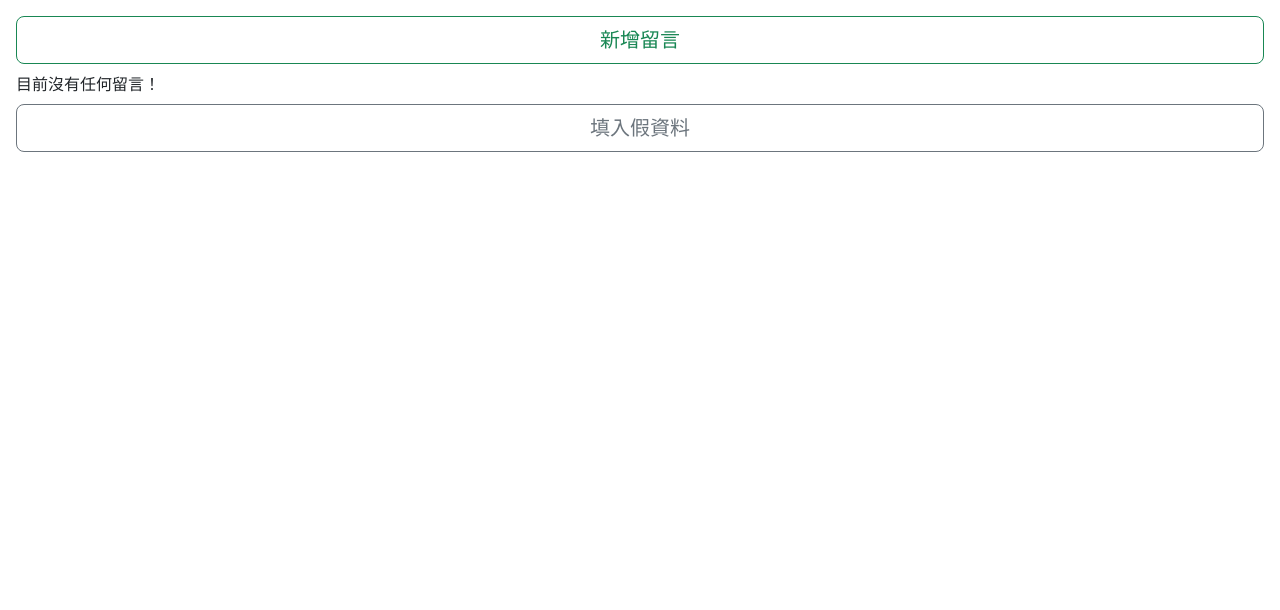
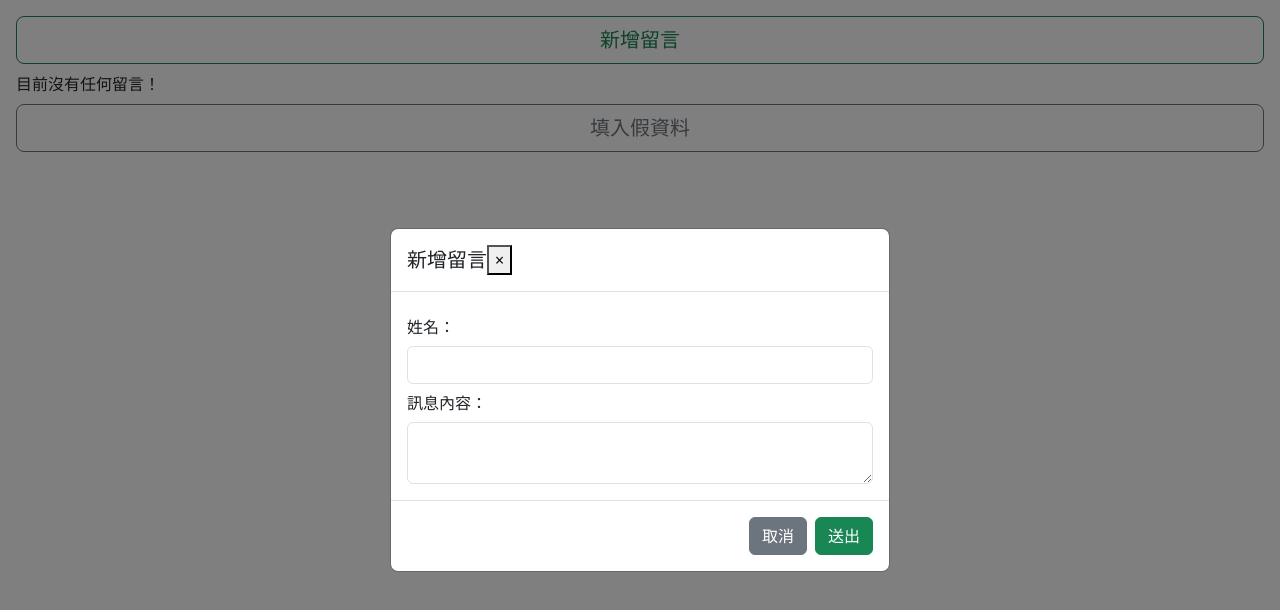
Before and after one commit to moontai0724/vuejs-workshop, a Vue app: page /message-board in a window 1280 px wide. Both pictures are taken after a click on the button "新增留言". Shown: the top 610 px of the page. Built offline with nearby package versions, Linux system fonts and the light colour scheme.

Commit message:
feat: full message board feature

```diff
--- a/src/components/message-board/message-editor.vue
+++ b/src/components/message-board/message-editor.vue
@@ -8,39 +8,135 @@
     <div class="modal-dialog modal-dialog-centered modal-dialog-scrollable">
       <div class="modal-content">
         <div class="modal-header">
-          <h5 class="modal-title" id="modal-title">Modal 標題</h5>
+          <h5 class="modal-title">
+            {{ currentAction?.title }}
+          </h5>
           <button
             type="button"
             class="close"
             data-dismiss="modal"
             aria-label="Close"
+            @click="closeModal"
           >
             <span aria-hidden="true">&times;</span>
           </button>
         </div>
         <div class="modal-body">
-          <div class="alert alert-danger text-center" role="alert">
-            警告內容
+          <div
+            class="alert alert-danger text-center"
+            role="alert"
+            v-if="!!currentAction?.alert"
+          >
+            {{ currentAction?.alert }}
           </div>
           <form>
-            <input type="hidden" name="id" />
             <div class="form-group">
               <label for="author" class="col-form-label">姓名：</label>
-              <input type="text" class="form-control" name="author" required />
+              <input
+                ref="authorRef"
+                type="text"
+                class="form-control"
+                name="author"
+                required
+                :value="author"
+                :disabled="action === 'remove'"
+              />
             </div>
             <div class="form-group">
               <label for="content" class="col-form-label">訊息內容：</label>
-              <textarea class="form-control" name="content" required></textarea>
+              <textarea
+                ref="contentRef"
+                class="form-control"
+                name="content"
+                required
+                :value="content"
+                :disabled="action === 'remove'"
+              ></textarea>
             </div>
           </form>
         </div>
         <div class="modal-footer">
-          <button type="reset" class="btn btn-secondary">取消</button>
-          <button type="submit" class="btn btn-success">送出</button>
+          <button type="reset" class="btn btn-secondary" @click="closeModal">
+            取消
+          </button>
+          <button type="submit" class="btn btn-success" @click="submit">
+            送出
+          </button>
         </div>
       </div>
     </div>
   </div>
 </template>
 
-<script setup></script>
+<script setup>
+import { computed, onMounted, ref, watch } from "vue";
+import * as Bootstrap from "bootstrap";
+
+const modalRef = ref(null);
+let modal;
+onMounted(() => {
+  modal = new Bootstrap.Modal(modalRef.value, {
+    backdrop: "static",
+  });
+});
+
+const emit = defineEmits(["close", "submit"]);
+
+const authorRef = ref(null);
+const contentRef = ref(null);
+
+function submit() {
+  emit("submit", {
+    author: authorRef.value.value,
+    time: new Date().toISOString(),
+    content: contentRef.value.value,
+  });
+  modal.hide();
+}
+
+function closeModal() {
+  modal.hide();
+  emit("close");
+}
+
+const actions = {
+  create: {
+    title: "新增留言",
+    alert: undefined,
+  },
+  update: {
+    title: "編輯留言",
+    alert: undefined,
+  },
+  remove: {
+    title: "刪除留言",
+    alert: "一旦刪除將無法復原！",
+  },
+};
+
+const props = defineProps({
+  /** available actions: "create", "update", "remove" */
+  action: {
+    type: String,
+    required: false,
+  },
+  author: {
+    type: String,
+    required: false,
+  },
+  content: {
+    type: String,
+    required: false,
+  },
+});
+
+watch(props, (props) => {
+  if (props.action) {
+    modal.show();
+  } else {
+    modal.hide();
+  }
+});
+
+const currentAction = computed(() => actions[props.action]);
+</script>
--- a/src/components/message-board/message-item.vue
+++ b/src/components/message-board/message-item.vue
@@ -1,18 +1,21 @@
 <template>
   <div
     class="card m-2 p-3 text-center flex-grow-1 flex-shrink-1 align-items-start justify-content-center align-items-center"
+    :class="{ [randomBorderClass]: true }"
   >
     <blockquote class="blockquote mb-0">
-      <p class="content"></p>
+      <p class="content" v-text="content"></p>
       <footer class="blockquote-footer">
         <small class="text-muted">
-          <span class="author" title="留言者"></span>
+          <span class="author" title="留言者">{{ author }}</span>
           ＠
-          <span class="time" title="留言時間"></span>
-          <a class="user-select-none action edit">
+          <span class="time" title="留言時間">
+            {{ timeString }}
+          </span>
+          <a class="user-select-none action edit" @click="$emit('edit')">
             <i class="far fa-edit"></i>
           </a>
-          <a class="user-select-none action remove">
+          <a class="user-select-none action remove" @click="$emit('remove')">
             <i class="far fa-trash-alt"></i>
           </a>
         </small>
@@ -21,7 +24,43 @@
   </div>
 </template>
 
-<script setup></script>
+<script setup>
+import { computed } from "vue";
+
+const COLORS = ["primary", "secondary", "success", "warning", "danger", "info"];
+const randomBorderClass = computed(() => {
+  return "border-" + COLORS[Math.round(Math.random() * 5)];
+});
+
+const props = defineProps({
+  author: {
+    type: String,
+    required: true,
+  },
+  time: {
+    type: String,
+    required: true,
+  },
+  content: {
+    type: String,
+    required: true,
+  },
+});
+
+defineEmits(["edit", "remove"]);
+
+const timeString = computed(() => {
+  return new Date(props.time).toLocaleString("zh-TW", {
+    hour12: false,
+    year: "numeric",
+    month: "2-digit",
+    day: "2-digit",
+    hour: "2-digit",
+    minute: "2-digit",
+    second: "2-digit",
+  });
+});
+</script>
 
 <style scoped>
 .card p {
--- /dev/null
+++ b/src/services/message-faker.service.js
@@ -0,0 +1,27 @@
+export default class MessageFakerService {
+  generate(amount) {
+    let messages = [];
+
+    for (let i = 1; i <= amount; i++)
+      messages.push({
+        author: this.generateName(),
+        time: this.generateTime(),
+        content: `Index ${i} in ${amount} messages. `.repeat(
+          Math.round(Math.random() * 20) + 1
+        ),
+      });
+
+    return messages.sort((a, b) => new Date(a.time) - new Date(b.time));
+  }
+
+  generateName() {
+    return Math.random()
+      .toString(36)
+      .substring(Math.round(Math.random() * 10));
+  }
+
+  generateTime() {
+    let random = Math.round(Math.random() * 1000000000000 + 1000000000000);
+    return new Date(random).toISOString();
+  }
+}
--- a/src/views/message-board.vue
+++ b/src/views/message-board.vue
@@ -13,18 +13,91 @@
       id="messages"
       class="d-flex flex-row flex-wrap justify-content-between text-center my-2"
     >
-      <!-- Messages here -->
+      <MessageItem
+        v-for="(message, index) in messages"
+        :key="index"
+        :author="message.author"
+        :time="message.time"
+        :content="message.content"
+        @edit="openEditModal(index)"
+        @remove="openRemoveModal(index)"
+      ></MessageItem>
     </div>
     <div class="d-grid gap-2">
-      <button id="faker" type="button" class="btn btn-outline-secondary btn-lg">
+      <button
+        id="faker"
+        type="button"
+        class="btn btn-outline-secondary btn-lg"
+        @click="generateFakeData"
+      >
         填入假資料
       </button>
     </div>
   </div>
-  <!-- Modal here -->
+  <MessageEditor
+    :action="editorAction"
+    :author="editingAuthor"
+    :content="editingContent"
+    @submit="onModalSubmit"
+    @close="onModalClose"
+  ></MessageEditor>
 </template>
 
-<script setup></script>
+<script setup>
+import MessageItem from "../components/message-board/message-item.vue";
+import { reactive, ref } from "vue";
+import MessageEditor from "../components/message-board/message-editor.vue";
+import MessageFakerService from "../services/message-faker.service.js";
+
+const messages = reactive([]);
+
+let editorAction = ref("");
+let editingIndex = -1;
+let editingAuthor = ref("");
+let editingContent = ref("");
+
+function openCreateModal() {
+  editorAction.value = "create";
+}
+
+function openEditModal(index) {
+  editingIndex = index;
+  editingAuthor.value = messages[index].author;
+  editingContent.value = messages[index].content;
+  editorAction.value = "edit";
+}
+
+function openRemoveModal(index) {
+  const message = messages[index];
+  editingIndex = index;
+  editingAuthor.value = message.author;
+  editingContent.value = message.content;
+  editorAction.value = "remove";
+}
+
+function onModalSubmit(modifiedMessage) {
+  if (editorAction.value === "create") {
+    messages.push(modifiedMessage);
+  } else if (editorAction.value === "edit") {
+    messages[editingIndex] = modifiedMessage;
+  } else if (editorAction.value === "remove") {
+    messages.splice(editingIndex, 1);
+  }
+  onModalClose();
+}
+
+function onModalClose() {
+  editorAction.value = "";
+  editingIndex = -1;
+  editingAuthor.value = "";
+  editingContent.value = "";
+}
+
+function generateFakeData() {
+  const faker = new MessageFakerService();
+  messages.push(...faker.generate(100));
+}
+</script>
 
 <style scoped>
 #messages:empty::before {
```
